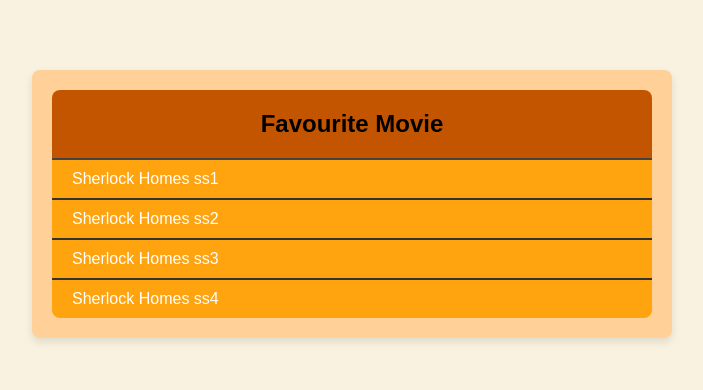
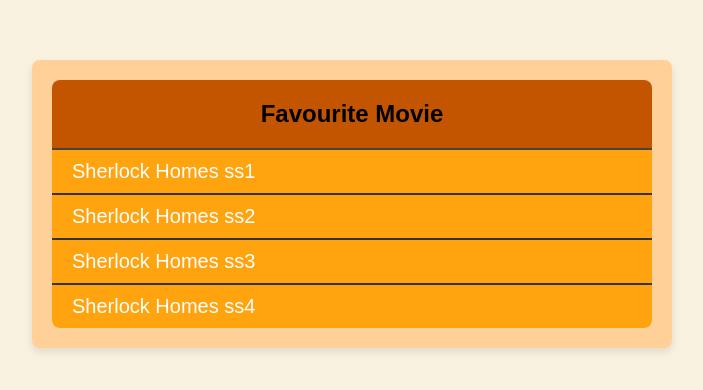
Before and after one commit to ameliapham/DOM-learning-project, a website: page index.html in a window 1280 px wide. Shown: the part 196-586 px from the top of the page, without its empty margins (288-991 px from the left). Drawn offline with Linux system fonts and the light colour scheme.

Commit message:
Change font size with querySelectorAll

```diff
--- a/script.js
+++ b/script.js
@@ -1,2 +1,7 @@
 const title = document.querySelector('#main-heading')
 title.style.color = '#000000'
+
+const listItems = document.querySelectorAll('.list-items')
+for (i = 0; i < listItems.length; i++) {
+    listItems[i].style.fontSize = '20px'
+}
--- a/style.css
+++ b/style.css
@@ -44,3 +44,6 @@ ul {
     border-bottom: none;
     border-radius: 0 0 8px 8px;
 }
+li {
+    font-size: 18px;
+}
```
